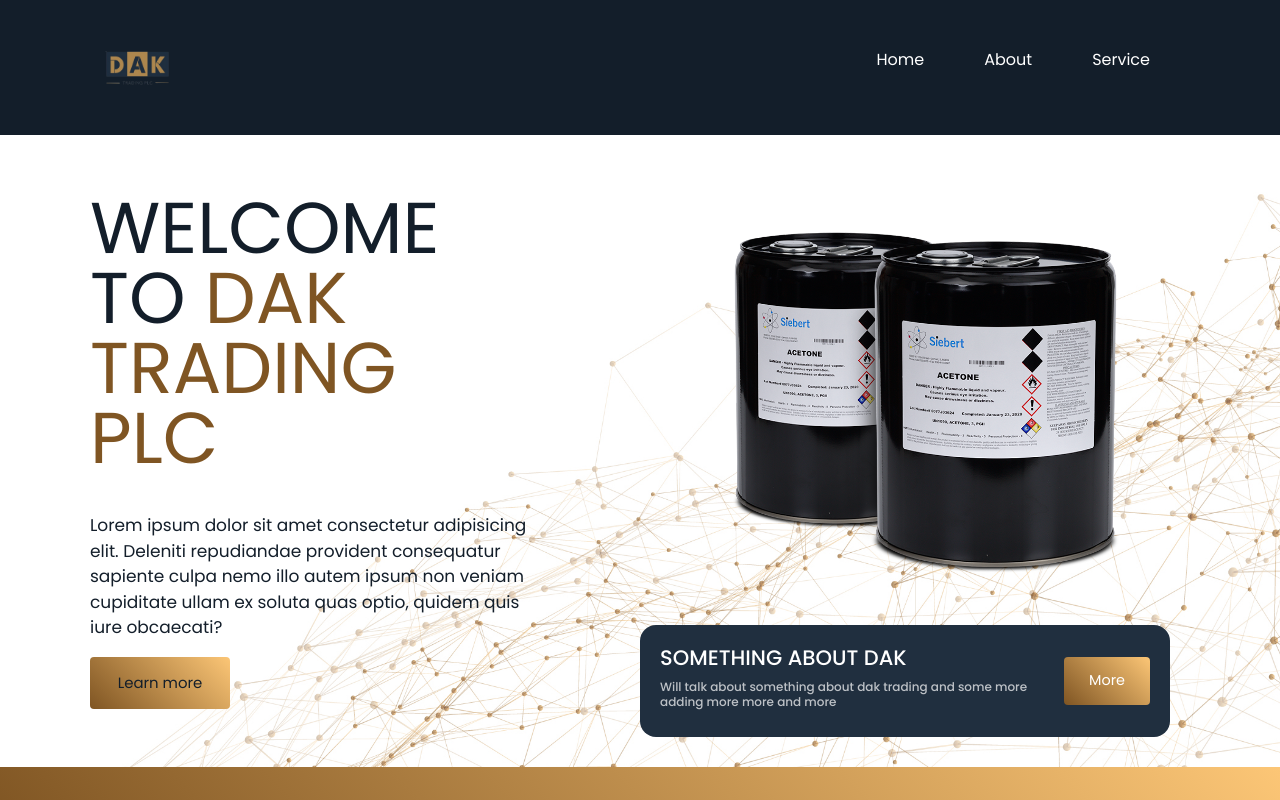
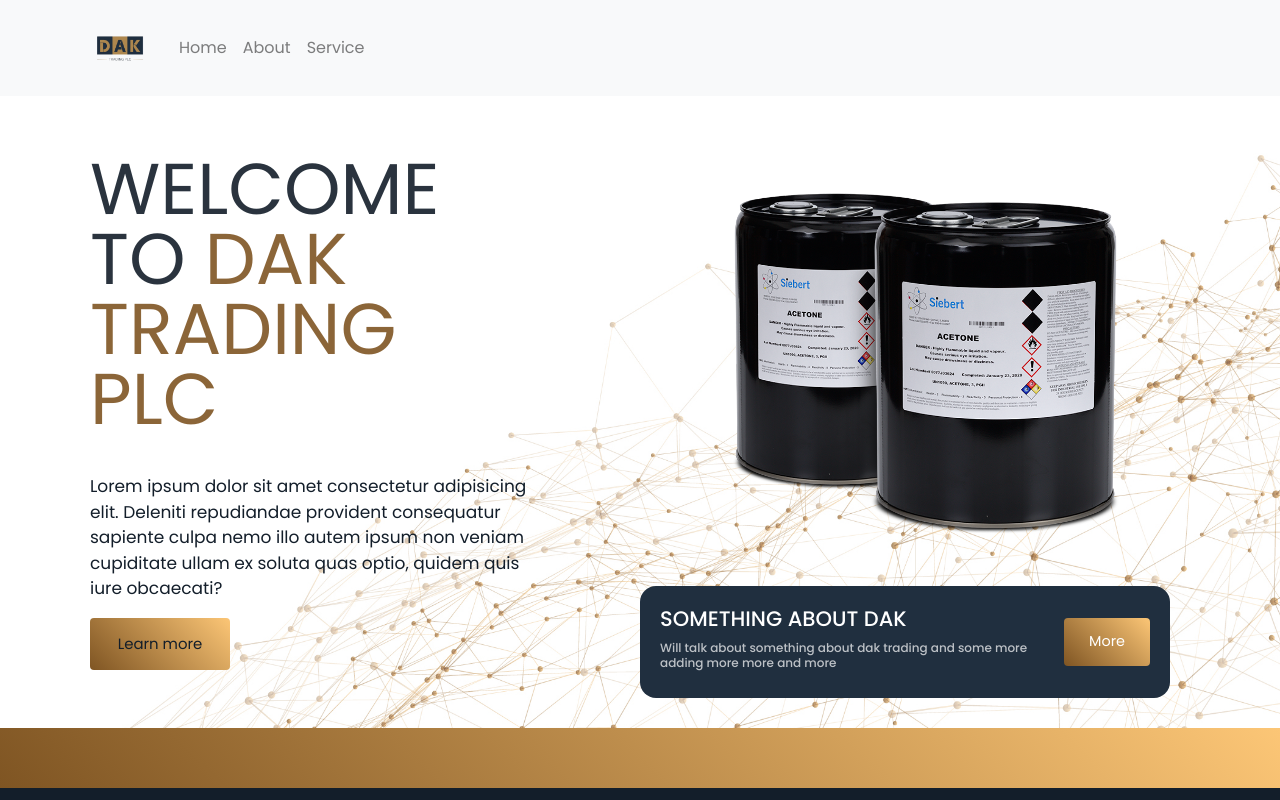
Before and after one commit to Hanan467/DAK-Trading-Landing, a React (Create React App) app: page / in a window 1280 px wide. Shown: the top 800 px of the page. Built offline with nearby package versions, Linux system fonts and the light colour scheme.

Commit message:
card and header updates

```diff
--- a/package.json
+++ b/package.json
@@ -6,9 +6,10 @@
     "@testing-library/jest-dom": "^5.17.0",
     "@testing-library/react": "^13.4.0",
     "@testing-library/user-event": "^13.5.0",
-
+    "bootstrap": "^5.3.3",
     "postcss": "^8.4.31",
     "react": "^18.2.0",
+    "react-bootstrap": "^2.10.2",
     "react-dom": "^18.2.0",
     "react-photo-album": "^2.3.1",
     "react-scripts": "^5.0.1",
--- a/src/App.css
+++ b/src/App.css
@@ -45,14 +45,6 @@
   max-height: 100%;
   width: 100%;
 }
-/* .Content_Holder{
-  margin: 0px;
-  max-width: 1140px;
-  background-color: red;
-  display: flex;
-  max-height: 100%;
-  width: 100%;
-} */
 
 .Content_Holder ul{
   display: flex;
@@ -192,8 +184,12 @@
 
 
 @media screen and (max-width: 1024px) {
-
-
+.Header_Container{
+  width: 100%;
+}
+.Hero_Container{
+    width: 100%;
+  }
 .Hero_Container .Content_Holder{
   box-sizing: border-box;
   display: flex;
@@ -241,6 +237,7 @@
 
 }
 @media  screen and (max-width:460px) {
+
 
   .Content_Holder ul{
     display: flex;
@@ -493,6 +490,13 @@
 }
 @media screen and  (max-width:1000){
 
+
+.contactForm-container{
+  min-height: 90vh;
+  background-color: rgb(228, 233, 236);
+  align-items: center;
+  width: 100%;
+}
   .ContactForm-content{
     width: 100%;
     margin-left: auto;
@@ -511,6 +515,9 @@
     width: 100%;
     margin-left: auto;
   }
+  .ContactForm-content p{
+    font-size: smaller;
+  }
   .contactForm-form{
     width: 100%;
   }
@@ -520,8 +527,23 @@
 
 /* Services */
 .Service_Container{
-  height: 800px;
+  height: 1500px;
   /* background-color: red; */
+}
+.Service_Container .Content_Holder {
+  margin:50px;
+  margin-left: 150px;
+  justify-content: center;
+
+}
+.Content_Holder h1{
+  font-size: 54px;
+  opacity: 90%;
+  color: #7F5523;
+  margin-bottom: 40px;
+
+
+  /* Change the font style for the the above and bottom */
 }
 .export_services{
   display: flex;
--- a/src/Cards.css
+++ b/src/Cards.css
@@ -5,8 +5,7 @@
     overflow: hidden;
     display: flex;
     align-items: flex-end;
-    border: 2px solid #91682b;
-    border-color: #daad6917;
+    box-shadow: 0 4px 8px rgba(219, 136, 34, 0.5); /* Adding box shadow with the specified color */
 }
 
 .card_content{
--- a/src/Hearder.js
+++ b/src/Hearder.js
@@ -1,20 +1,30 @@
 import main_logo from './assets/images/D_3_-removebg-preview.png'
+import { Navbar, Nav, Container } from 'react-bootstrap';
 
 
 function Header(){
     return(
-        <div className="Header_Container">
-            <div className="Content_Holder">
-                <img src={main_logo} alt="" />
-                <div className='menuHolder'>
-                    <ul>
-                        <li><a href="www.google.com">Home</a></li>
-                        <li><a href="www.google.com">About</a></li>
-                        <li><a href="www.google.com">Service</a></li>
-                    </ul>
-                </div>
-            </div>
-        </div>
+         <Navbar collapseOnSelect expand="lg" bg="light" variant="light">
+            <Container>
+                <Navbar.Brand href="#">
+                    <img
+                        src={main_logo}
+                        height="70"
+                        width="70"
+                        className="d-inline-block align-top"
+                        alt="Main Logo"
+                    />
+                </Navbar.Brand>
+                <Navbar.Toggle aria-controls="responsive-navbar-nav" />
+                <Navbar.Collapse id="responsive-navbar-nav">
+                    <Nav className="me-auto">
+                        <Nav.Link href="www.google.com">Home</Nav.Link>
+                        <Nav.Link href="www.google.com">About</Nav.Link>
+                        <Nav.Link href="www.google.com">Service</Nav.Link>
+                    </Nav>
+                </Navbar.Collapse>
+            </Container>
+        </Navbar>
     )
 }
 
--- a/src/Service.js
+++ b/src/Service.js
@@ -6,26 +6,41 @@
 function Service(){
     return(
         <div className="Service_Container">
-            <div className="Content_Holder">
-                <div className="listofServices">
-                    <div className="export_services">
-                        <div className='container-fluid'>
+            <div className=" row Content_Holder">
+                <h1 className="">Services</h1>
+                <div className="row listofServices">
+                    <div className="row export_services">
+                        <div className='col-lg-4  container-fluid'>
+                            <Cards cardTitle={"The Card Test"}
+                            cardSmallDescription={"a bit of something about the product in talk"}
+                            cardDescription={"writing a half lorem jus tto dipict the long description needed for this component to function properly"}
+                            image={imageCard1} />
+                        </div>
+                        <div className='col-lg-4 container-fluid'>
                             <Cards cardTitle={"The Card Test"}
                             cardSmallDescription={"a bit of something about the product in talk"}
                             cardDescription={"writing a half lorem jus tto dipict the long description needed for this component to function properly"}
                             image={imageCard1}/>
                         </div>
-                        <div className='container-fluid'>
+                        <div className='col-lg-4 container-fluid'>
                             <Cards cardTitle={"The Card Test"}
                             cardSmallDescription={"a bit of something about the product in talk"}
                             cardDescription={"writing a half lorem jus tto dipict the long description needed for this component to function properly"}
                             image={imageCard1}/>
                         </div>
-                        <div className='container-fluid'>
-                            <Cards cardTitle={"The Card Test"}
-                            cardSmallDescription={"a bit of something about the product in talk"}
-                            cardDescription={"writing a half lorem jus tto dipict the long description needed for this component to function properly"}
-                            image={imageCard1}/>
+                        <div class="row  mt-5" style={{marginLeft:'100px', marginTop:'80px'}}>
+                            <div className='col-lg-4  container-fluid'>
+                                <Cards cardTitle={"The Card Test"}
+                                cardSmallDescription={"a bit of something about the product in talk"}
+                                cardDescription={"writing a half lorem jus tto dipict the long description needed for this component to function properly"}
+                                image={imageCard1}/>
+                            </div>
+                            <div className='col-lg-4  container-fluid'>
+                                <Cards cardTitle={"The Card Test"}
+                                cardSmallDescription={"a bit of something about the product in talk"}
+                                cardDescription={"writing a half lorem jus tto dipict the long description needed for this component to function properly"}
+                                image={imageCard1}/>
+                            </div>
                         </div>
                     </div>
                 </div>
```
Also changed, not shown: 1 other file (tests, documents, lock files or other folders).
